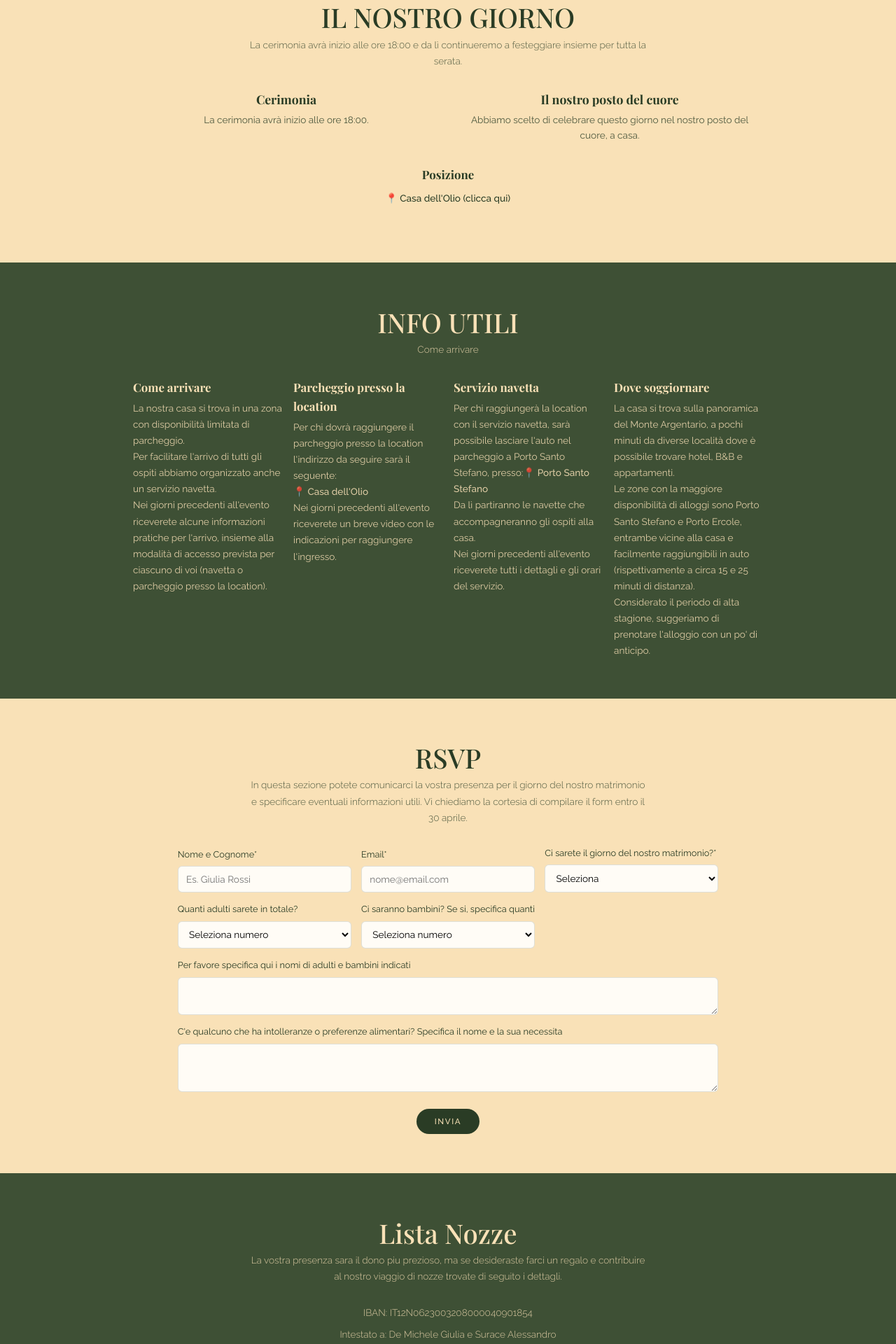
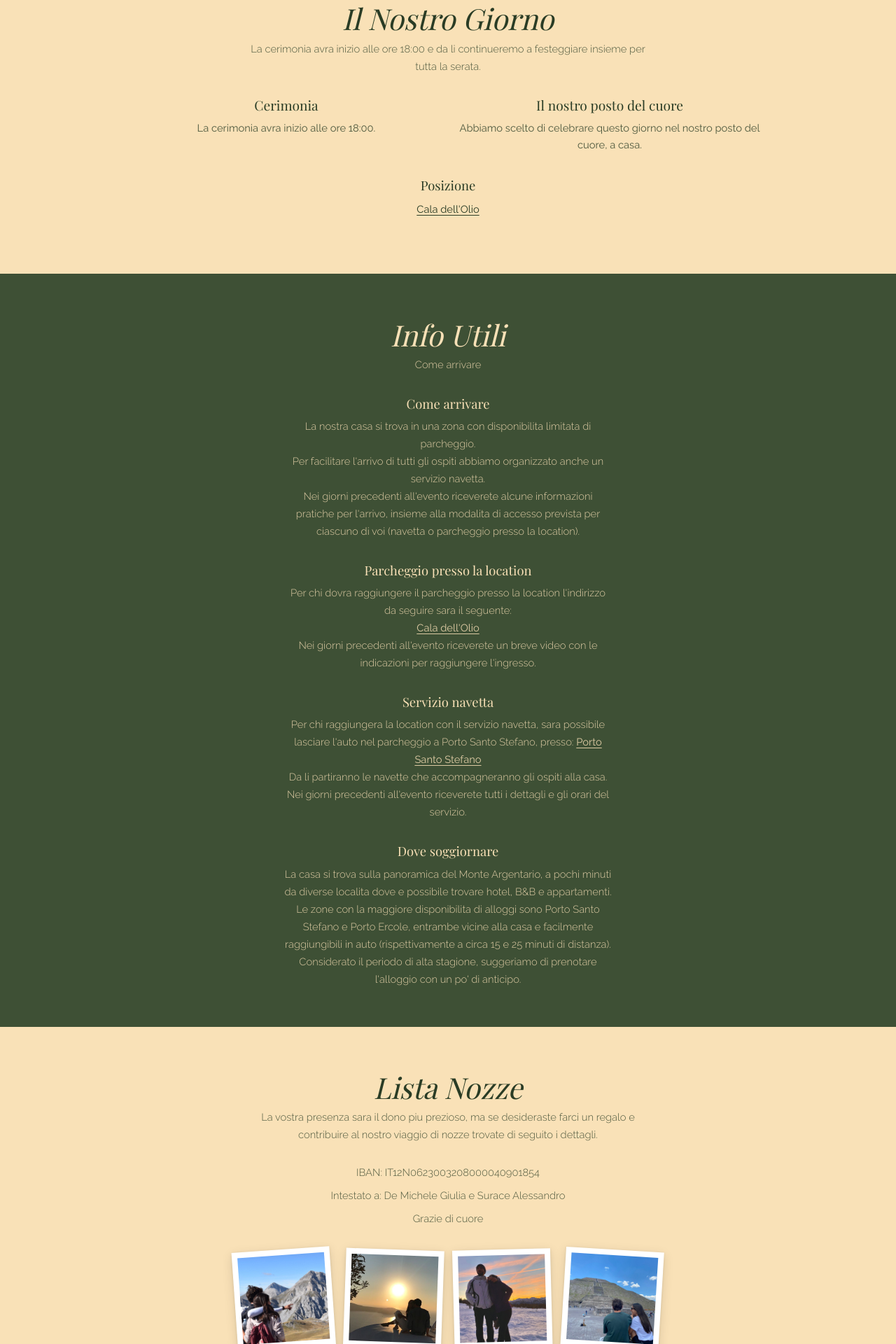
Before and after one commit to marcodem11/giuliaealessandro, a React (Vite) app: page /info in a window 1280 px wide. Shown: the part 860-2780 px from the top of the page at 70% size. Built offline with nearby package versions, Linux system fonts and the light colour scheme; a web font is replaced by a local one.

Commit message:
change ui

```diff
--- a/src/App.css
+++ b/src/App.css
@@ -120,31 +120,31 @@
   font-family: var(--font-body);
   letter-spacing: 0.32em;
   text-transform: uppercase;
-  font-size: 0.62rem;
+  font-size: 0.7rem;
   opacity: 0.9;
-  font-weight: 500;
+  font-weight: 400;
 }
 
 .hero__title {
   font-family: var(--font-display);
-  font-size: clamp(2.4rem, 8.5vw, 4.8rem);
+  font-size: clamp(2.6rem, 9vw, 5rem);
   letter-spacing: 0.01em;
   line-height: 1.05;
-  font-weight: 500;
+  font-weight: 400;
 }
 
 .hero__subtitle {
   font-family: var(--font-body);
   text-transform: uppercase;
   letter-spacing: 0.18em;
-  font-size: clamp(0.6rem, 1.8vw, 0.78rem);
-  font-weight: 400;
+  font-size: clamp(0.68rem, 1.8vw, 0.85rem);
+  font-weight: 300;
 }
 
 .hero__intro {
-  max-width: 480px;
+  max-width: 500px;
   font-family: var(--font-body);
-  font-size: clamp(0.85rem, 2vw, 1rem);
+  font-size: clamp(0.92rem, 2.2vw, 1.08rem);
   line-height: 1.6;
   text-wrap: balance;
   font-weight: 300;
@@ -163,10 +163,10 @@
 .countdown__label {
   text-transform: uppercase;
   letter-spacing: 0.28em;
-  font-size: 0.58rem;
+  font-size: 0.62rem;
   opacity: 0.9;
   color: inherit;
-  font-weight: 500;
+  font-weight: 400;
 }
 
 .countdown__grid {
@@ -176,7 +176,7 @@
   justify-content: center;
   gap: 0.7rem;
   font-family: var(--font-body);
-  font-size: clamp(0.75rem, 1.8vw, 0.9rem);
+  font-size: clamp(0.8rem, 1.8vw, 0.95rem);
   opacity: 0.92;
   font-weight: 300;
 }
@@ -190,19 +190,18 @@
 /* ── Section Layout ──────────────────────────── */
 .section {
   padding: 3.5rem 0 3.5rem;
-  animation: fadeUp 0.6s ease both;
 }
 
 .section__heading {
   text-align: center;
-  max-width: 600px;
+  max-width: 620px;
   margin: 0 auto 1.8rem;
-  padding: 0 1rem;
+  padding: 0 1.2rem;
 }
 
 .section__eyebrow {
   font-family: var(--font-body);
-  font-size: 0.65rem;
+  font-size: 0.68rem;
   letter-spacing: 0.22rem;
   text-transform: uppercase;
   opacity: 0.6;
@@ -210,16 +209,17 @@
 
 .section__heading h2 {
   font-family: var(--font-display);
-  font-size: clamp(1.6rem, 4vw, 2.4rem);
+  font-size: clamp(1.8rem, 4.5vw, 2.6rem);
   margin: 0.4rem 0;
-  font-weight: 500;
+  font-weight: 400;
   line-height: 1.15;
+  font-style: italic;
 }
 
 .section__heading p {
   line-height: 1.7;
   font-family: var(--font-body);
-  font-size: 0.85rem;
+  font-size: 0.92rem;
   font-weight: 300;
 }
 
@@ -244,6 +244,7 @@
 .page--parchment h4 {
   color: var(--deep-green);
   font-family: var(--font-display);
+  font-weight: 400;
 }
 
 /* Jungle sections: parchment/cream text */
@@ -265,21 +266,7 @@
 .page--jungle h4 {
   color: var(--parchment);
   font-family: var(--font-display);
-}
-
-/* ── Story ───────────────────────────────────── */
-.story {
-  display: grid;
-  grid-template-columns: repeat(auto-fit, minmax(240px, 1fr));
-  gap: 1.2rem;
-  font-size: 0.88rem;
-  max-width: 900px;
-  margin: 0 auto;
-}
-
-.story p {
-  font-weight: 300;
-  line-height: 1.75;
+  font-weight: 400;
 }
 
 /* ── Cards / Grids ───────────────────────────── */
@@ -289,6 +276,7 @@
   gap: 1rem;
   max-width: 900px;
   margin: 0 auto;
+  text-align: center;
 }
 
 .day-grid {
@@ -302,11 +290,12 @@
 
 .day-grid h3 {
   margin-bottom: 0.3rem;
-  font-size: 1.1rem;
+  font-size: 1.2rem;
+  font-weight: 400;
 }
 
 .day-grid p {
-  font-size: 0.85rem;
+  font-size: 0.92rem;
 }
 
 .cards article,
@@ -326,18 +315,19 @@
 .info-grid h4 {
   font-family: var(--font-display);
   margin-bottom: 0.3rem;
-  font-size: 1.05rem;
+  font-size: 1.15rem;
+  font-weight: 400;
 }
 
 .cards p,
 .details p,
 .gift p,
-.info-grid p,
-.story p {
+.info-grid p {
   font-family: var(--font-body);
   line-height: 1.7;
   max-width: 62ch;
-  font-size: 0.85rem;
+  font-size: 0.92rem;
+  font-weight: 300;
 }
 
 /* ── Details ─────────────────────────────────── */
@@ -354,13 +344,34 @@
   margin-top: 0.5rem;
   color: var(--parchment);
   font-weight: 500;
-  font-size: 0.85rem;
+  font-size: 0.92rem;
 }
 
 .details ul {
   padding-left: 1.1rem;
   line-height: 1.6;
-  font-size: 0.85rem;
+  font-size: 0.92rem;
+}
+
+/* ── Info Grid ───────────────────────────────── */
+.info-grid {
+  display: grid;
+  grid-template-columns: 1fr;
+  gap: 1.8rem;
+  max-width: 700px;
+  margin: 0 auto;
+  text-align: center;
+}
+
+.info-grid article {
+  display: flex;
+  flex-direction: column;
+  align-items: center;
+}
+
+.info-grid p {
+  max-width: 52ch;
+  margin: 0 auto;
 }
 
 /* ── RSVP ────────────────────────────────────── */
@@ -377,27 +388,42 @@
   display: flex;
   flex-direction: column;
   gap: 0.4rem;
-  font-size: 0.8rem;
+  font-size: 0.85rem;
   font-weight: 400;
 }
 
 .rsvp input,
 .rsvp select,
 .rsvp textarea {
-  border: 1px solid rgba(42, 60, 37, 0.15);
+  border: 1px solid rgba(249, 225, 183, 0.25);
   border-radius: 6px;
-  padding: 0.6rem 0.7rem;
-  font-size: 0.85rem;
+  padding: 0.65rem 0.75rem;
+  font-size: 0.9rem;
   width: 100%;
-  background: rgba(255, 255, 255, 0.88);
+  background: rgba(249, 225, 183, 0.12);
+  color: var(--parchment);
+}
+
+.rsvp input::placeholder {
+  color: rgba(249, 225, 183, 0.4);
+}
+
+.rsvp select {
+  color: var(--parchment);
+}
+
+.rsvp select option {
+  background: var(--jungle);
+  color: var(--parchment);
 }
 
 .rsvp input:focus,
 .rsvp select:focus,
 .rsvp textarea:focus {
   outline: none;
-  border-color: var(--accent);
-  box-shadow: 0 0 0 2px rgba(107, 143, 94, 0.15);
+  border-color: var(--parchment);
+  box-shadow: 0 0 0 2px rgba(249, 225, 183, 0.15);
+  background: rgba(249, 225, 183, 0.18);
 }
 
 .rsvp__full {
@@ -417,34 +443,34 @@
 
 .rsvp button {
   margin-top: 0.3rem;
-  background: var(--deep-green);
-  color: var(--parchment);
+  background: var(--parchment);
+  color: var(--deep-green);
   border: none;
-  padding: 0.7rem 1.6rem;
+  padding: 0.75rem 1.8rem;
   border-radius: 999px;
   font-family: var(--font-body);
   letter-spacing: 0.1rem;
   text-transform: uppercase;
   cursor: pointer;
   align-self: center;
-  font-size: 0.72rem;
-  font-weight: 500;
+  font-size: 0.78rem;
+  font-weight: 400;
   transition: background 0.3s ease, transform 0.2s ease;
 }
 
 .rsvp button:hover {
-  background: var(--jungle);
+  background: #fff;
   transform: translateY(-1px);
+}
+
+.rsvp button:disabled {
+  opacity: 0.6;
+  cursor: not-allowed;
+  transform: none;
 }
 
 .rsvp p,
 .rsvp span {
-  font-family: var(--font-body);
-}
-
-.rsvp-page .section__eyebrow,
-.rsvp-page .section__heading h2,
-.rsvp-page .section__heading p {
   font-family: var(--font-body);
 }
 
@@ -454,7 +480,7 @@
 
 .rsvp__notice {
   margin-top: 0.6rem;
-  font-size: 0.78rem;
+  font-size: 0.82rem;
   color: var(--ink-soft);
 }
 
@@ -467,10 +493,9 @@
 }
 
 /* ── Gift / Lista Nozze ──────────────────────── */
-.gift,
-.info-grid {
+.gift {
   display: grid;
-  grid-template-columns: repeat(auto-fit, minmax(200px, 1fr));
+  grid-template-columns: 1fr;
   gap: 1rem;
   max-width: 900px;
   margin: 0 auto;
@@ -486,7 +511,7 @@
 }
 
 .gift--stack p {
-  font-size: 0.85rem;
+  font-size: 0.92rem;
   font-weight: 300;
 }
 
@@ -496,7 +521,7 @@
   flex-wrap: wrap;
   justify-content: center;
   gap: 1rem;
-  max-width: 700px;
+  max-width: 750px;
   margin: 2rem auto 0;
   padding: 0 1rem;
 }
@@ -515,6 +540,7 @@
 .polaroid:nth-child(3) { transform: rotate(-1.5deg); }
 .polaroid:nth-child(4) { transform: rotate(3.5deg); }
 .polaroid:nth-child(5) { transform: rotate(-2.5deg); }
+.polaroid:nth-child(6) { transform: rotate(1.8deg); }
 
 .polaroid:hover {
   transform: rotate(0deg) scale(1.08);
@@ -551,7 +577,8 @@
 .info-map h3 {
   text-align: center;
   margin-bottom: 0.4rem;
-  font-size: 1.05rem;
+  font-size: 1.15rem;
+  font-weight: 400;
 }
 
 .info-map__frame iframe {
@@ -560,15 +587,17 @@
   border: 0;
 }
 
+/* ── Links ───────────────────────────────────── */
 .poi-link {
   color: inherit;
-  font-weight: 500;
-  text-decoration: none;
-  font-size: 0.85rem;
+  font-weight: 400;
+  text-decoration: underline;
+  text-underline-offset: 3px;
+  font-size: 0.92rem;
 }
 
 .poi-link:hover {
-  text-decoration: underline;
+  opacity: 0.8;
 }
 
 /* ── Footer ──────────────────────────────────── */
@@ -576,7 +605,7 @@
   text-align: center;
   padding: 1.5rem 0 0.4rem;
   color: var(--deep-green);
-  font-size: 0.78rem;
+  font-size: 0.82rem;
   font-weight: 300;
   letter-spacing: 0.05em;
 }
@@ -633,19 +662,8 @@
   font-size: 1.4rem;
   color: var(--deep-green);
   letter-spacing: 0.12em;
-  font-weight: 500;
-}
-
-.sidebar__toggle {
-  border: 1px solid rgba(42, 60, 37, 0.2);
-  background: transparent;
-  border-radius: 999px;
-  padding: 0.3rem 0.7rem;
-  font-family: var(--font-body);
-  cursor: pointer;
-  font-size: 0.72rem;
-  color: var(--deep-green);
-  letter-spacing: 0.05em;
+  font-weight: 400;
+  font-style: italic;
 }
 
 .sidebar__nav {
@@ -660,8 +678,8 @@
   text-decoration: none;
   letter-spacing: 0.1rem;
   text-transform: uppercase;
-  font-size: 0.72rem;
-  font-weight: 500;
+  font-size: 0.75rem;
+  font-weight: 400;
   transition: opacity 0.2s ease;
 }
 
@@ -678,7 +696,7 @@
   display: flex;
   flex-direction: column;
   gap: 0.2rem;
-  font-size: 0.72rem;
+  font-size: 0.75rem;
   color: var(--ink-soft);
   font-weight: 300;
 }
@@ -711,15 +729,15 @@
 
   .section__heading {
     margin-bottom: 1.4rem;
-    padding: 0 0.8rem;
+    padding: 0 1rem;
   }
 
   .section__heading h2 {
-    font-size: clamp(1.35rem, 6.5vw, 1.8rem);
+    font-size: clamp(1.5rem, 7vw, 2rem);
   }
 
   .section__heading p {
-    font-size: 0.78rem;
+    font-size: 0.85rem;
   }
 
   .hero {
@@ -730,25 +748,25 @@
   }
 
   .hero__title {
-    font-size: clamp(1.8rem, 8vw, 2.6rem);
+    font-size: clamp(2rem, 8.5vw, 2.8rem);
   }
 
   .hero__subtitle {
-    font-size: 0.58rem;
+    font-size: 0.62rem;
     letter-spacing: 0.14em;
   }
 
   .hero__intro {
-    font-size: 0.78rem;
+    font-size: 0.85rem;
     padding: 0;
   }
 
   .countdown__label {
-    font-size: 0.52rem;
+    font-size: 0.56rem;
   }
 
   .countdown__grid {
-    font-size: 0.68rem;
+    font-size: 0.72rem;
     gap: 0.5rem;
   }
 
@@ -763,30 +781,33 @@
   .gift,
   .info-grid {
     max-width: 100%;
-    padding: 0 2vw;
+    padding: 0 3vw;
   }
 
   .day-grid {
     grid-template-columns: 1fr;
     text-align: center;
     gap: 1.2rem;
-    padding: 0 3vw;
   }
 
   .day-grid h3 {
-    font-size: 0.95rem;
+    font-size: 1.05rem;
   }
 
   .day-grid p {
-    font-size: 0.78rem;
+    font-size: 0.85rem;
+  }
+
+  .info-grid {
+    gap: 1.5rem;
   }
 
   .info-grid h4 {
-    font-size: 0.92rem;
+    font-size: 1rem;
   }
 
   .info-grid p {
-    font-size: 0.78rem;
+    font-size: 0.85rem;
   }
 
   .info-map__frame iframe {
@@ -803,36 +824,28 @@
   }
 
   .rsvp label {
-    font-size: 0.75rem;
+    font-size: 0.8rem;
   }
 
   .rsvp input,
   .rsvp select,
   .rsvp textarea {
-    font-size: 0.8rem;
-    padding: 0.55rem 0.6rem;
+    font-size: 0.85rem;
+    padding: 0.6rem 0.65rem;
   }
 
   .rsvp button {
     width: 100%;
-    font-size: 0.68rem;
-  }
-
-  .story {
-    gap: 0.8rem;
-  }
-
-  .story p {
-    font-size: 0.8rem;
+    font-size: 0.72rem;
   }
 
   .details p,
   .details li {
-    font-size: 0.78rem;
+    font-size: 0.85rem;
   }
 
   .details h4 {
-    font-size: 0.92rem;
+    font-size: 1rem;
   }
 
   /* Polaroid mobile */
@@ -847,10 +860,10 @@
   }
 
   .gift--stack p {
-    font-size: 0.78rem;
+    font-size: 0.85rem;
   }
 
   .footer {
-    font-size: 0.68rem;
+    font-size: 0.72rem;
   }
 }
--- a/src/App.jsx
+++ b/src/App.jsx
@@ -3,10 +3,8 @@ import Layout from './components/Layout'
 import Home from './pages/Home'
 import Giorno from './pages/Giorno'
 import Info from './pages/Info'
+import ListaNozze from './pages/ListaNozze'
 import Rsvp from './pages/Rsvp'
-import ListaNozze from './pages/ListaNozze'
-import Storia from './pages/Storia'
-import Location from './pages/Location'
 
 function App() {
   return (
@@ -14,10 +12,8 @@ function App() {
       <Home />
       <Giorno />
       <Info />
+      <ListaNozze />
       <Rsvp />
-      <ListaNozze />
-      <Storia />
-      <Location />
     </Layout>
   )
 }
--- /dev/null
+++ b/src/components/Reveal.jsx
@@ -0,0 +1,27 @@
+import { useScrollReveal } from '../hooks/useScrollReveal'
+
+function Reveal({ children, delay = 0, direction = 'up' }) {
+  const [ref, isVisible] = useScrollReveal(0.12)
+
+  const directions = {
+    up: 'translateY(30px)',
+    down: 'translateY(-30px)',
+    left: 'translateX(30px)',
+    right: 'translateX(-30px)',
+  }
+
+  return (
+    <div
+      ref={ref}
+      style={{
+        opacity: isVisible ? 1 : 0,
+        transform: isVisible ? 'translate(0)' : directions[direction],
+        transition: `opacity 0.7s ease ${delay}s, transform 0.7s ease ${delay}s`,
+      }}
+    >
+      {children}
+    </div>
+  )
+}
+
+export default Reveal
--- a/src/components/Sidebar.jsx
+++ b/src/components/Sidebar.jsx
@@ -2,10 +2,8 @@ const navItems = [
   { id: 'home', label: 'Home', path: '#home' },
   { id: 'giorno', label: 'Il nostro giorno', path: '#giorno' },
   { id: 'info', label: 'Info utili', path: '#info' },
+  { id: 'lista-nozze', label: 'Lista nozze', path: '#lista-nozze' },
   { id: 'rsvp', label: 'RSVP', path: '#rsvp' },
-  { id: 'lista-nozze', label: 'Lista nozze', path: '#lista-nozze' },
-  { id: 'storia', label: 'La nostra storia', path: '#storia' },
-  { id: 'location', label: 'Location', path: '#location' },
 ]
 
 function Sidebar({ isOpen, onToggle, onClose }) {
--- /dev/null
+++ b/src/hooks/useScrollReveal.js
@@ -0,0 +1,26 @@
+import { useEffect, useRef, useState } from 'react'
+
+export function useScrollReveal(threshold = 0.15) {
+  const ref = useRef(null)
+  const [isVisible, setIsVisible] = useState(false)
+
+  useEffect(() => {
+    const el = ref.current
+    if (!el) return
+
+    const observer = new IntersectionObserver(
+      ([entry]) => {
+        if (entry.isIntersecting) {
+          setIsVisible(true)
+          observer.unobserve(el)
+        }
+      },
+      { threshold }
+    )
+
+    observer.observe(el)
+    return () => observer.disconnect()
+  }, [threshold])
+
+  return [ref, isVisible]
+}
--- a/src/pages/Giorno.jsx
+++ b/src/pages/Giorno.jsx
@@ -1,28 +1,35 @@
 import SectionHeading from '../components/SectionHeading'
+import Reveal from '../components/Reveal'
 
 function Giorno() {
   return (
     <section className="section page page--parchment" id="giorno">
+      <Reveal>
         <SectionHeading
-        title="IL NOSTRO GIORNO"
-        subtitle="La cerimonia avrà inizio alle ore 18:00 e da lì continueremo a festeggiare insieme per tutta la serata."
+          title="Il Nostro Giorno"
+          subtitle="La cerimonia avra inizio alle ore 18:00 e da li continueremo a festeggiare insieme per tutta la serata."
         />
+      </Reveal>
+      <Reveal delay={0.15}>
         <div className="day-grid">
           <article>
             <h3>Cerimonia</h3>
-          <p>La cerimonia avrà inizio alle ore 18:00.</p>
+            <p>La cerimonia avra inizio alle ore 18:00.</p>
           </article>
           <article>
             <h3>Il nostro posto del cuore</h3>
             <p>Abbiamo scelto di celebrare questo giorno nel nostro posto del cuore, a casa.</p>
           </article>
         </div>
+      </Reveal>
+      <Reveal delay={0.25}>
         <div className="info-map wide">
           <h3>Posizione</h3>
           <a className="poi-link" href="https://share.google/hlEPeL9zCIPNkQ1Yv" target="_blank" rel="noreferrer">
-          📍 Casa dell'Olio (clicca qui)
+            Cala dell'Olio
           </a>
         </div>
+      </Reveal>
     </section>
   )
 }
--- a/src/pages/Info.jsx
+++ b/src/pages/Info.jsx
@@ -1,30 +1,36 @@
 import SectionHeading from '../components/SectionHeading'
+import Reveal from '../components/Reveal'
 
 function Info() {
   return (
     <section className="section page page--jungle" id="info">
-      <SectionHeading title="INFO UTILI" subtitle="Come arrivare" />
+      <Reveal>
+        <SectionHeading title="Info Utili" subtitle="Come arrivare" />
+      </Reveal>
       <div className="info-grid">
-        <article className="poi-block">
+        <Reveal delay={0.1}>
+          <article>
             <h4>Come arrivare</h4>
-          <p>La nostra casa si trova in una zona con disponibilità limitata di parcheggio.</p>
+            <p>La nostra casa si trova in una zona con disponibilita limitata di parcheggio.</p>
             <p>Per facilitare l'arrivo di tutti gli ospiti abbiamo organizzato anche un servizio navetta.</p>
             <p>
               Nei giorni precedenti all'evento riceverete alcune informazioni pratiche per l'arrivo,
-            insieme alla modalità di accesso prevista per ciascuno di voi (navetta o parcheggio
+              insieme alla modalita di accesso prevista per ciascuno di voi (navetta o parcheggio
               presso la location).
             </p>
           </article>
+        </Reveal>
 
+        <Reveal delay={0.2}>
           <article>
             <h4>Parcheggio presso la location</h4>
             <p>
-            Per chi dovrà raggiungere il parcheggio presso la location l'indirizzo da seguire sarà
+              Per chi dovra raggiungere il parcheggio presso la location l'indirizzo da seguire sara
               il seguente:
             </p>
             <p>
               <a className="poi-link" href="https://share.google/hlEPeL9zCIPNkQ1Yv" target="_blank" rel="noreferrer">
-              📍 Casa dell'Olio
+                Cala dell'Olio
               </a>
             </p>
             <p>
@@ -32,35 +38,39 @@ function Info() {
               raggiungere l'ingresso.
             </p>
           </article>
+        </Reveal>
 
+        <Reveal delay={0.3}>
           <article>
             <h4>Servizio navetta</h4>
             <p>
-            Per chi raggiungerà la location con il servizio navetta, sarà possibile lasciare l'auto
-            nel parcheggio a Porto Santo Stefano, presso:
+              Per chi raggiungera la location con il servizio navetta, sara possibile lasciare l'auto
+              nel parcheggio a Porto Santo Stefano, presso:{' '}
               <a
                 className="poi-link"
                 href="https://maps.app.goo.gl/3KPV4aWkjZHBVdhx8"
                 target="_blank"
                 rel="noreferrer"
               >
-              📍 Porto Santo Stefano
+                Porto Santo Stefano
               </a>
             </p>
-          <p>Da lì partiranno le navette che accompagneranno gli ospiti alla casa.</p>
+            <p>Da li partiranno le navette che accompagneranno gli ospiti alla casa.</p>
             <p>
               Nei giorni precedenti all'evento riceverete tutti i dettagli e gli orari del servizio.
             </p>
           </article>
+        </Reveal>
 
+        <Reveal delay={0.4}>
           <article>
             <h4>Dove soggiornare</h4>
             <p>
               La casa si trova sulla panoramica del Monte Argentario, a pochi minuti da diverse
-            località dove è possibile trovare hotel, B&amp;B e appartamenti.
+              localita dove e possibile trovare hotel, B&amp;B e appartamenti.
             </p>
             <p>
-            Le zone con la maggiore disponibilità di alloggi sono Porto Santo Stefano e Porto
+              Le zone con la maggiore disponibilita di alloggi sono Porto Santo Stefano e Porto
               Ercole, entrambe vicine alla casa e facilmente raggiungibili in auto (rispettivamente
               a circa 15 e 25 minuti di distanza).
             </p>
@@ -69,6 +79,7 @@ function Info() {
               di anticipo.
             </p>
           </article>
+        </Reveal>
       </div>
     </section>
   )
--- a/src/pages/ListaNozze.jsx
+++ b/src/pages/ListaNozze.jsx
@@ -1,4 +1,6 @@
 import SectionHeading from '../components/SectionHeading'
+import Reveal from '../components/Reveal'
+import polaroid0 from '../assets/polaroid.jpeg'
 import polaroid1 from '../assets/polaroid1.jpeg'
 import polaroid2 from '../assets/polaroid2.jpeg'
 import polaroid3 from '../assets/polaroid3.jpeg'
@@ -7,17 +9,25 @@ import polaroid5 from '../assets/polaroid5.jpeg'
 
 function ListaNozze() {
   return (
-    <section className="section page page--jungle" id="lista-nozze">
+    <section className="section page page--parchment" id="lista-nozze">
+      <Reveal>
         <SectionHeading
           title="Lista Nozze"
           subtitle="La vostra presenza sara il dono piu prezioso, ma se desideraste farci un regalo e contribuire al nostro viaggio di nozze trovate di seguito i dettagli."
         />
+      </Reveal>
+      <Reveal delay={0.15}>
         <div className="gift gift--stack">
           <p>IBAN: IT12N0623003208000040901854</p>
           <p>Intestato a: De Michele Giulia e Surace Alessandro</p>
           <p>Grazie di cuore</p>
         </div>
+      </Reveal>
+      <Reveal delay={0.3}>
         <div className="polaroid-gallery">
+          <div className="polaroid">
+            <img src={polaroid0} alt="Giulia e Alessandro" />
+          </div>
           <div className="polaroid">
             <img src={polaroid1} alt="Giulia e Alessandro" />
           </div>
@@ -34,6 +44,7 @@ function ListaNozze() {
             <img src={polaroid5} alt="Giulia e Alessandro" />
           </div>
         </div>
+      </Reveal>
     </section>
   )
 }
--- a/src/pages/Rsvp.jsx
+++ b/src/pages/Rsvp.jsx
@@ -1,14 +1,19 @@
 import SectionHeading from '../components/SectionHeading'
 import RsvpForm from '../components/RsvpForm'
+import Reveal from '../components/Reveal'
 
 function Rsvp() {
   return (
-    <section className="section page page--parchment rsvp-page" id="rsvp">
-      <SectionHeading
-        title="RSVP"
-        subtitle="In questa sezione potete comunicarci la vostra presenza per il giorno del nostro matrimonio e specificare eventuali informazioni utili. Vi chiediamo la cortesia di compilare il form entro il 30 aprile."
-      />
-      <RsvpForm />
+    <section className="section page page--jungle rsvp-page" id="rsvp">
+      <Reveal>
+        <SectionHeading
+          title="RSVP"
+          subtitle="In questa sezione potete comunicarci la vostra presenza per il giorno del nostro matrimonio e specificare eventuali informazioni utili. Vi chiediamo la cortesia di compilare il form entro il 30 aprile."
+        />
+      </Reveal>
+      <Reveal delay={0.15}>
+        <RsvpForm />
+      </Reveal>
     </section>
   )
 }
```
Lines whose indentation alone changed are shown as unchanged.
